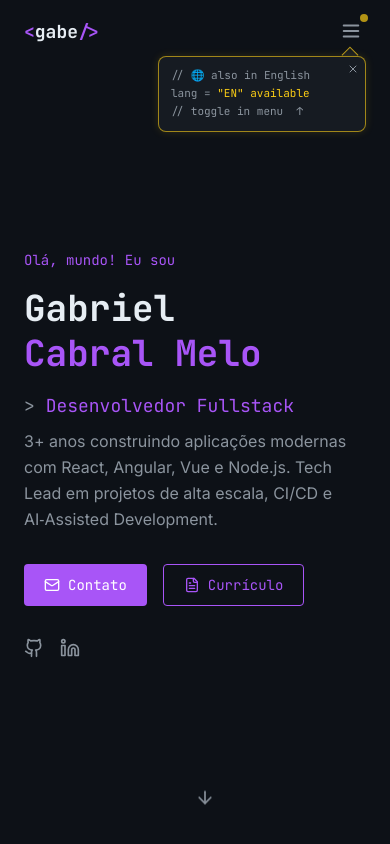
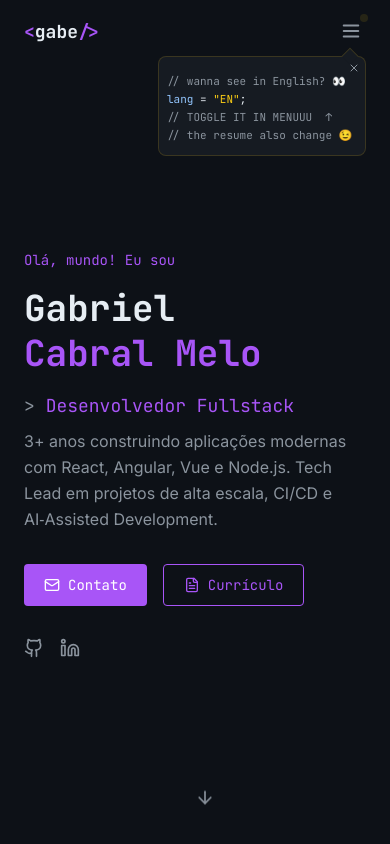
Before and after one commit to gabecmelo/gabecmelo.github.io, a React (Vite) app: page / in a window 390 px wide. Shown: the top 844 px of the page. Built offline with nearby package versions, Linux system fonts and the light colour scheme.

Commit message:
feat: mobile toggle language hint

```diff
--- a/src/components/Contact.tsx
+++ b/src/components/Contact.tsx
@@ -8,7 +8,7 @@ const contactLinks = [
   { Icon: Mail, label: 'contatogabemelo@gmail.com', href: 'mailto:contatogabemelo@gmail.com' },
   { Icon: Phone, label: '(44) 99113-0870', href: 'tel:+5544991130870' },
   { Icon: Github, label: 'github.com/gabecmelo', href: 'https://github.com/gabecmelo' },
-  { Icon: Linkedin, label: 'linkedin.com/in/gabrielc-melo', href: 'https://linkedin.com/in/gabrielc-melo' },
+  { Icon: Linkedin, label: 'linkedin.com/in/gabrielc-melo', href: 'https://linkedin.com/in/gabrielc-melo' }, // TODO: linkedin com param (?locale=pt-BR) se linguagem estiver em pt-br
 ]
 
 export default function Contact() {
--- a/src/components/LangHint.tsx
+++ b/src/components/LangHint.tsx
@@ -7,26 +7,21 @@ interface LangHintProps {
 }
 
 export default function LangHint({ onDismiss }: LangHintProps) {
-  const { lang } = useTranslation()
-
-  const hint =
-    lang === 'pt'
-      ? { l1: '// 🌐 also in English', l2: '"EN" available', l3: '// toggle in menu  ↑' }
-      : { l1: '// 🌐 também em Português', l2: '"PT" disponível', l3: '// menu  ↑' }
+  const { t } = useTranslation()
 
   return (
     <motion.div
       initial={{ opacity: 0, scale: 0.85, y: -6 }}
       animate={{ opacity: 1, scale: 1, y: 0 }}
       exit={{ opacity: 0, scale: 0.85, y: -6 }}
-      transition={{ duration: 0.22, ease: 'easeOut' }}
+      transition={{ duration: 0.8, ease: 'easeOut' }}
       className="absolute top-10 right-0 z-50 w-52"
     >
       {/* Arrow pointing up toward hamburger */}
-      <div className="absolute -top-[7px] right-[10px] w-3 h-3 bg-surface border-t border-r border-yellow-400/70 rotate-[-45deg]" />
+      <div className="absolute -top-[6px] right-[10px] w-3 h-3 bg-surface border-t border-r border-yellow-400/70 rotate-[-45deg] animate-blink-border" />
 
       {/* Code box */}
-      <div className="relative bg-surface border rounded-lg px-3 py-2.5 shadow-lg shadow-yellow-400/10 animate-blink-border">
+      <div className="bg-surface border rounded-lg px-2 pt-4 pb-2.5 border border-yellow-400/50 animate-blink-border">
         {/* Close button */}
         <button
           onClick={onDismiss}
@@ -38,12 +33,14 @@ export default function LangHint({ onDismiss }: LangHintProps) {
 
         {/* Code content */}
         <pre className="font-mono text-[11px] leading-relaxed select-none pr-3">
-          <span className="text-muted">{hint.l1}</span>
+          <span className="text-muted">{t.hint.l1}</span>
           {'\n'}
-          <span className="text-muted">{'lang = '}</span>
-          <span className="text-yellow-400">{hint.l2}</span>
+          <span className="text-blue-300">{'lang'}</span><span>{' = '}</span>
+          <span className="text-yellow-400">{t.hint.l2}</span><span>{';'}</span>
           {'\n'}
-          <span className="text-muted">{hint.l3}</span>
+          <span className="text-muted">{t.hint.l3}</span>
+          {'\n'}
+          <span className="text-muted">{t.hint.l4}</span>
         </pre>
       </div>
     </motion.div>
--- a/src/i18n/en.ts
+++ b/src/i18n/en.ts
@@ -157,4 +157,10 @@ export const en: Translations = {
       "I'm open to new opportunities, freelance projects, and conversations about technology. If you have a project in mind or just want to connect, feel free to reach out!",
     cta: 'Send message',
   },
+  hint: {
+    l1: '// quer ver em Português? 👀',
+    l2: '"PT"',
+    l3: '// TROQUE NO MENUUUU ↑',
+    l4: '// o curriculo também muda 😉',
+  },
 }
--- a/src/i18n/pt.ts
+++ b/src/i18n/pt.ts
@@ -157,4 +157,10 @@ export const pt: Translations = {
       'Estou aberto a novas oportunidades, projetos freelance e conversas sobre tecnologia. Se você tem um projeto em mente ou quer trocar uma ideia, pode me chamar!',
     cta: 'Enviar mensagem',
   },
+  hint: {
+    l1: '// wanna see in English? 👀',
+    l2: '"EN"',
+    l3: '// TOGGLE IT IN MENUUU  ↑',
+    l4: '// the resume also change 😉',
+  },
 }
--- a/src/i18n/types.ts
+++ b/src/i18n/types.ts
@@ -51,4 +51,10 @@ export interface Translations {
     description: string
     cta: string
   }
+  hint: {
+    l1: string
+    l2: string
+    l3: string
+    l4: string
+  }
 }
--- a/src/index.css
+++ b/src/index.css
@@ -32,11 +32,11 @@
 
 @layer utilities {
   .animate-blink-border {
-    animation: blink-border 1.4s ease-in-out infinite;
+    animation: blink-border 1.5s ease-in-out infinite;
   }
 
   .animate-blink-dot {
-    animation: blink-dot 1.0s ease-in-out infinite;
+    animation: blink-dot 1.5s ease-in-out infinite;
   }
 }
 
```
Also changed, not shown: 1 other file (tests, documents, lock files or other folders).
